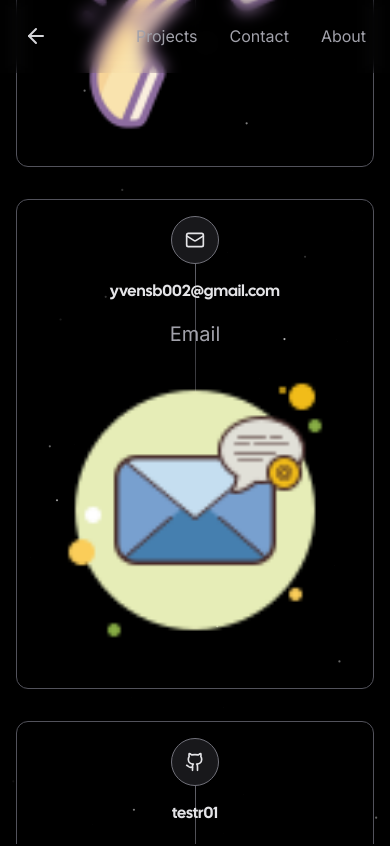
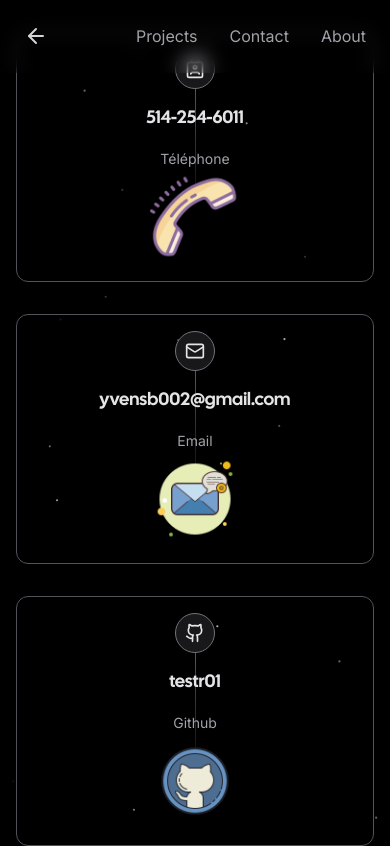
Before and after one commit to testr01/yvens-portfolio-v2, a Next.js app: page /contact in a window 390 px wide. Built offline with nearby package versions, Linux system fonts and the light colour scheme; no server answers; what tailwindcss-debug-screens would draw is missing.

Commit message:
page now responsive

```diff
--- a/app/contact/page.tsx
+++ b/app/contact/page.tsx
@@ -1,11 +1,9 @@
 "use client";
-import { Facebook, Github, Mail, School, Twitter, Contact } from "lucide-react";
+import { Contact, Mail, Github } from "lucide-react";
 import Link from "next/link";
 import { Navigation } from "../components/nav";
 import { Card } from "../components/card";
 import Particles from "../components/particles";
-
-
 
 const socials = [
   {
@@ -13,53 +11,50 @@ const socials = [
     href: "",
     label: "Téléphone",
     handle: "514-254-6011",
-		image: <img src="/call.png" alt="XZIT app" className="w-60 h-auto"/>
+    image: <img src="/call.png" alt="XZIT app" className="w-24 sm:w-32 md:w-48 lg:w-60 h-auto" />
   },
   {
     icon: <Mail size={20} />,
     href: "mailto:yvensb002@gmail.com",
     label: "Email",
     handle: "yvensb002@gmail.com",
-		image: <img src="/envelop-icon.png"  alt="My Email"  className="w-96 h-auto " />
+    image: <img src="/envelop-icon.png" alt="My Email" className="w-24 sm:w-32 md:w-48 lg:w-96 h-auto" />
   },
   {
     icon: <Github size={20} />,
     href: "https://github.com/testr01",
     label: "Github",
     handle: "testr01",
-		image: <img src="/github-400.png" alt="My Github " />
+    image: <img src="/github-400.png" alt="My Github" className="w-24 sm:w-32 md:w-48 lg:w-60 h-auto" />
   },
 ];
 
 export default function Example() {
   return (
-		<div className="flex flex-col items-center justify-center w-screen h-screen overflow-hidden bg-gradient-to-tl from-blue via-zinc-600/70 to-black">
-			<Particles
-        className="absolute inset-0 -z-10 animate-fade-in"
-        quantity={50}
-      />
+    <div className="flex flex-col items-center justify-center w-screen min-h-screen overflow-hidden bg-gradient-to-tl from-blue via-zinc-600/70 to-black">
+      <Particles className="absolute inset-0 -z-10 animate-fade-in" quantity={50} />
       <Navigation />
-			<div className="container flex items-center justify-center min-h-screen px-4 mx-auto">
-				<div className="grid w-full grid-cols-1 gap-8 mx-auto mt-32 sm:mt-0 sm:grid-cols-3 lg:gap-16">
-					{socials.map((s) => (
-						<Card>
+      <div className="container flex items-center justify-center px-4 mx-auto">
+        <div className="grid w-full grid-cols-1 gap-8 mx-auto mt-8 sm:mt-0 sm:grid-cols-2 lg:grid-cols-3 lg:gap-16">
+          {socials.map((s, index) => (
+            <Card key={index}>
               <Link
                 href={s.href}
                 target="_blank"
-								className="p-4 relative flex flex-col items-center gap-4 duration-700 group md:gap-8 md:py-24  lg:pb-48  md:p-16"
+                className="p-4 relative flex flex-col items-center gap-4 duration-700 group md:gap-8 md:py-16 lg:pb-24 md:p-8"
               >
                 <span
                   className="absolute w-px h-2/3 bg-gradient-to-b from-zinc-500 via-zinc-500/50 to-transparent"
                   aria-hidden="true"
                 />
-								<span className="relative z-10 flex items-center justify-center w-12 h-12 text-sm duration-1000 border rounded-full text-zinc-200 group-hover:text-zinc-100 group-hover:bg-zinc-800 border-zinc-500 bg-zinc-900 group-hover:border-zinc-300 drop-shadow-orange">
+                <span className="relative z-10 flex items-center justify-center w-10 h-10 sm:w-12 sm:h-12 text-sm duration-1000 border rounded-full text-zinc-200 group-hover:text-zinc-100 group-hover:bg-zinc-800 border-zinc-500 bg-zinc-900 group-hover:border-zinc-300 drop-shadow-orange">
                   {s.icon}
                 </span>{" "}
                 <div className="z-10 flex flex-col items-center">
-									<span className="lg:text-xl font-medium duration-150 xl:text-3xl text-zinc-200 group-hover:text-white font-display">
+                  <span className="text-lg sm:text-xl font-medium duration-150 md:text-2xl lg:text-3xl text-zinc-200 group-hover:text-white font-display">
                     {s.handle}
                   </span>
-									<span className="mt-4 text-xl text-center duration-1000 text-zinc-400 group-hover:text-zinc-200">
+                  <span className="mt-4 text-center text-sm sm:text-lg md:text-xl duration-1000 text-zinc-400 group-hover:text-zinc-200">
                     {s.label}
                   </span>
                   <div>
```
Lines whose indentation alone changed are shown as unchanged.
